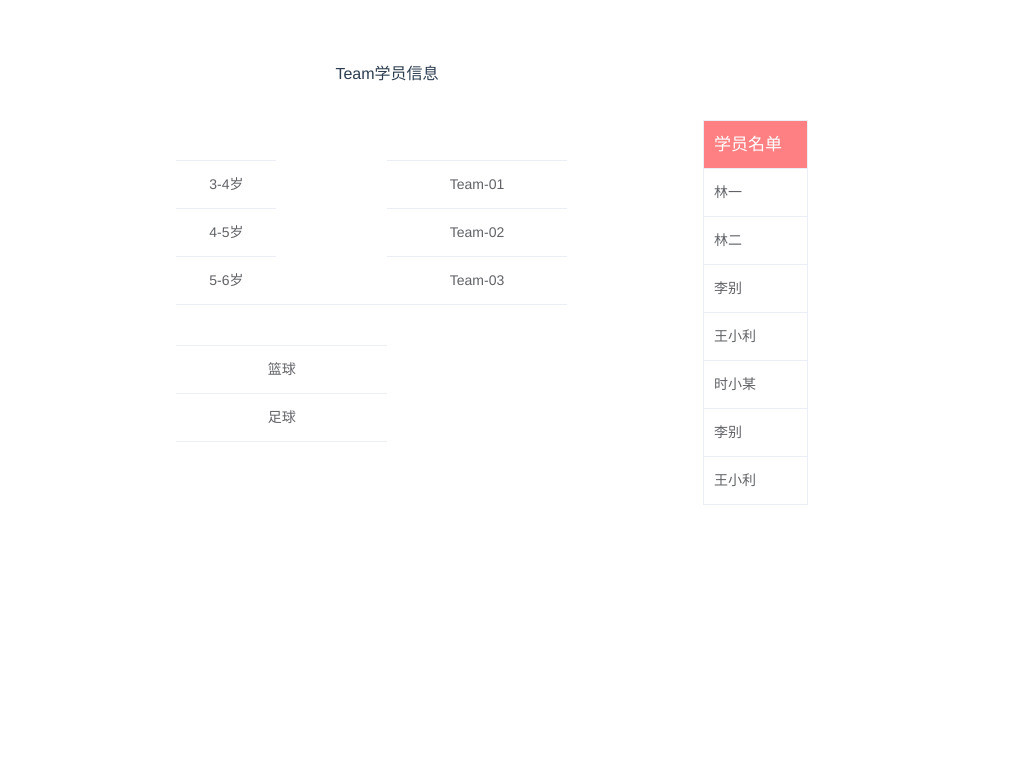
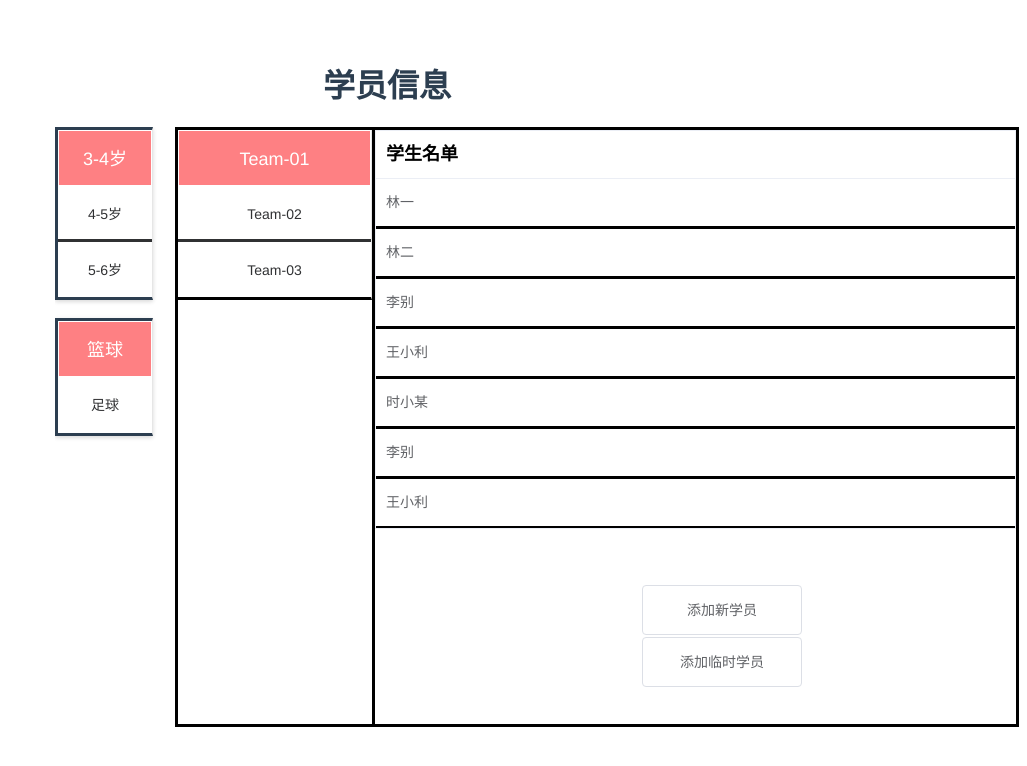
Before and after one commit to ssexuejinwei/NikeManager-Vue, a Vue app: page /#/ in a window 1280 px wide. Shown: the top 766 px of the page, without its empty margins (253-1280 px from the left). Built offline with nearby package versions, Linux system fonts and the light colour scheme.

Commit message:
UI of student for 25%

```diff
--- /dev/null
+++ b/src/components/StudentEntry.vue
@@ -0,0 +1,211 @@
+<template id ="Student">
+  <div>
+    <h1>学员信息</h1>
+  <el-container >
+
+    <el-aside>
+      </el-aside>
+
+    <el-aside style="width: 7.5rem;">
+        <el-menu
+        :default-active="activeIndexAge"
+        @select="handleSelectAge"
+        active-text-color="#ffffff"
+        align="center"
+        :class='leftMenu'
+        style="height:10.4375rem;">
+        <el-menu-item index="1" class="borderBottom">
+          <template slot="title">3-4岁</template>
+        </el-menu-item>
+          <el-menu-item class="borderBottom" index="2" >
+          <template slot="title">4-5岁</template>
+        </el-menu-item>
+          <el-menu-item  index="3">
+          <template slot="title">5-6岁</template>
+        </el-menu-item>
+          </el-menu>
+      <br>
+        <el-menu active-text-color="#ffffff"
+        :class='leftMenu'
+        :default-active="activeIndexType"
+        @select="handleSelectType"
+        style="height:7rem;">
+        <el-menu-item index="1" :class="borderBottom">
+          <template slot="title">篮球</template>
+        </el-menu-item>
+          <el-menu-item index="2">
+          <template slot="title">足球</template>
+        </el-menu-item>
+          </el-menu>
+      </el-aside>
+    <el-aside width="200px" style="height: 37.5rem; border:solid #000000;">
+      <el-menu active-text-color="#ffffff"
+      :default-active="activeIndexTeam"
+      @select="handleSelectTeam"
+      align="center"
+      style="height: 10.4375rem; border-bottom:solid #000000;">
+        <el-menu-item index="1" :class = "borderBottom">
+          <template slot="title">Team-01</template>
+        </el-menu-item>
+        <el-menu-item index="2" :class = "borderBottom">
+          <template slot="title">Team-02</template>
+        </el-menu-item>
+        <el-menu-item index="3" >
+          <template slot="title">Team-03</template>
+        </el-menu-item>
+      </el-menu>
+    </el-aside>
+
+    <el-container style="height: 37.5rem; border: solid #000000;border-left: 0;">
+
+      <el-main style="padding: 0; !important;" width="100%">
+        <el-table :data="tableData"
+          :border="true">
+          <el-table-column prop="student"
+          label="学生名单"
+          :class="borderBottom"
+          style="width: 100%; border-bottom: solid !important;">
+          </el-table-column>
+        </el-table>
+        <el-row>
+          <el-col :span="4" :offset="10" >
+          <el-button class ="addButton">添加新学员</el-button>
+          </el-col>
+          </el-row>
+          <el-row style = "margin-top: 0.125rem;">
+            <el-col :span="4" :offset="10" >
+          <el-button class ="addTemporaryButton" >添加临时学员</el-button>
+          </el-col>
+          </el-row>
+      </el-main>
+
+    </el-container>
+  </el-container>
+  </div>
+</template>
+
+<script>
+  export default {
+    name:"StudentEntry",
+      data() {
+        return {
+          activeIndexAge:'1',
+          activeIndexType:'1',
+          activeIndexTeam:'1',
+          menuAge:{
+            '1':'3-4岁',
+            '2':'4-5岁',
+            '3':'5-6岁'
+          },
+          tableData:[
+          {
+            student:"林一"
+          },
+          {
+            student:"林二"
+          },
+          {
+            student:"李别"
+          },
+          {
+            student:"王小利"
+          },
+          {
+            student:"时小某"
+          },
+          {
+            student:"李别"
+          },
+          {
+            student:"王小利"
+          }],
+          borderBottom : 'borderBottom',
+          leftMenu : 'leftMenu'
+        }
+      },
+      methods: {
+        handleSelectAge(key) {
+         this.activeIndexAge = key;
+        },
+        handleSelectType(key) {
+         this.activeIndexType = key;
+        },
+        handleSelectTeam(key) {
+         this.activeIndexTeam = key;
+        }
+      }
+    }
+</script>
+
+<style>
+  .el-table td{
+    border-bottom: solid black !important;
+  }
+  .el-table .border{
+    border: solid 100px !important;
+  }
+  .el-menu-item.is-active {
+    background-color: #FE8083 !important;
+    border-bottom:solid 0.125rem !important;
+    font-size: large !important;
+    border: 1px solid !important;
+  }
+  .el-table_2_column_2  {
+    border-bottom:solid;
+  }
+  .el-table__header-wrapper, th{
+    background-color:  #FE8083;
+      color: Black;
+      font-size: large;
+  }
+  .leftMenu{
+    width:5.875rem;
+    border:solid;
+    box-shadow: 0 2px 4px rgba(0, 0, 0, .12), 0 0 6px rgba(0, 0, 0, .04)
+  }
+
+  .borderBottom{
+    border-bottom:solid ;
+     /* box-shadow: 0 2px 4px rgba(0, 0, 0, .12), 0 0 6px rgba(0, 0, 0, .04) */
+  }
+  .el-row{
+    margin-top: 3.5rem;
+    margin-bottom:1px;
+  }
+  .el-table .el-table-column{
+    margin-top: 0rem;
+  }
+#Student{
+    font-size: 6.25rem;
+  }
+ .el-header {
+    /* background-color: #B3C0D1; */
+    color: #333;
+    line-height: 60px;
+  }
+
+  .el-aside {
+    /* color: #333; */
+  }
+  .el-icon-arrow-down:before{
+    display: none;
+  }
+  .addButton{
+    font-size: larger;
+    text-align: center;
+    border-radius: 0px;
+    color: #FFFFFF;
+    background-color: #FE8083;
+    width:10rem;
+    height: 3.125rem;
+  }
+  .addTemporaryButton{
+    text-align: center;
+    font-size: larger;
+    border-radius: 0px;
+    color: #FFFFFF;
+    background-color: #989999;
+    width:10rem;
+    height: 3.125rem;
+  }
+</style>
--- a/src/router/index.js
+++ b/src/router/index.js
@@ -2,15 +2,15 @@ import Vue from 'vue'
 import Router from 'vue-router'
 import HelloWorld from '@/components/HelloWorld'
 import Container from '../components/Container'
-import Calender from '../components/Calender'
+import StudentEntry from '../components/StudentEntry'
 Vue.use(Router)
 
 export default new Router({
   routes: [
     {
       path: '/',
-      name: 'Container',
-      component: Container
+      name: 'StudentEntry',
+      component: StudentEntry
     }
   ]
 })
```
